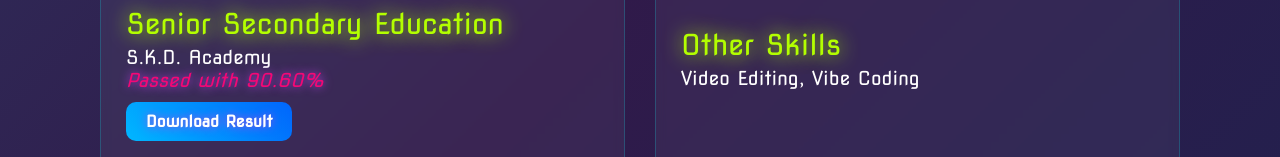
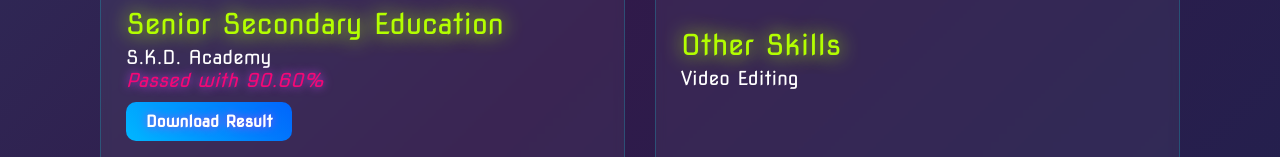
Before and after one commit to ManasCodez/Portfolio, a plain HTML site: page index.html in a window 1280 px wide. Shown: the part 3404-3561 px from the top of the page. Drawn offline with Linux system fonts and the light colour scheme; a web font is replaced by a local one.

Commit message:
Update index.html

```diff
--- a/index.html
+++ b/index.html
@@ -894,7 +894,7 @@ footer .copyright i {
                 </div>
                 <div class="qualification-item">
                     <h4>Other Skills</h4>
-                    <p>Video Editing, Vibe Coding</p>
+                    <p>Video Editing</p>
                 </div>
             </div>
         </div>
```
